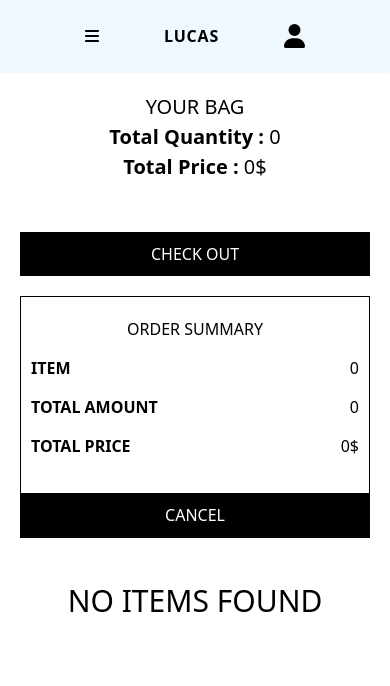
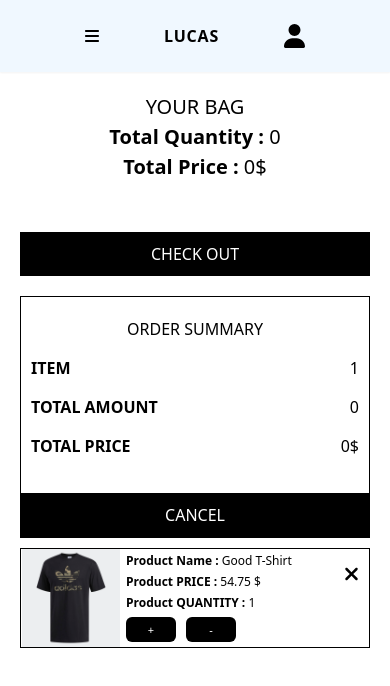
Before and after one commit to Omar-Hosny1/commerce-app-angular, an Angular app: page /cart in a window 390 px wide. Shown: the top 686 px of the page. Built offline with nearby package versions, Linux system fonts and the light colour scheme.

Commit message:
Tailwind Styles Added

```diff
--- a/src/app/Cart.service.ts
+++ b/src/app/Cart.service.ts
@@ -2,7 +2,17 @@ import { Product } from './shop/products/product-item/product.model';
 import { EventEmitter } from '@angular/core';
 export class CartService {
   cartItemsUpdated = new EventEmitter<Product[]>();
-  cartItems: Product[] = [];
+  cartItems: Product[] = [
+    new Product(
+      'Good T-Shirt',
+      Math.random(),
+      54.75,
+      'Shirts and Shoes',
+      'This is shirt',
+      '../assets/images/product1.jpg',
+      1
+    ),
+  ];
   cartInfo: { totalItems: number; totalQuantity: number; totalPrice: number } =
     {
       totalItems: 0,
--- a/src/app/cart/cart-item/cart-item.component.css
+++ b/src/app/cart/cart-item/cart-item.component.css
@@ -1,108 +1,62 @@
 .cart-item {
-  width: 730px;
-  display: flex;
-  height: 245px;
-  overflow: hidden;
-  border: 1px solid black;
-  position: relative;
-  margin: 10px 0;
+  @apply w-[730px] flex h-[245px] overflow-hidden border-[1px] border-solid border-black relative my-[10px];
 }
 .cart-item::before {
   content: "";
-  position: absolute;
-  top: 0;
-  right: 0;
-  width: 0;
-  height: 100%;
-  background-color: #ececec;
-  transition: 0.7s ease;
-  z-index: -1;
+  @apply absolute top-0 right-0 w-0  h-full bg-gray-200 duration-700 z-[-1];
 }
 .cart-item:hover::before {
-  width: 100%;
+  @apply w-full;
 }
 .cart-item .cart-item-img {
-  width: 250px;
+  @apply w-[250px];
 }
 
 .cart-item-icon {
-  position: absolute;
-  top: 0;
-  right: 0;
-  margin: 10px;
-  font-size: 20px;
-  cursor: pointer;
+  @apply absolute top-0 right-0 m-[10px] text-[20px] cursor-pointer;
 }
 .cart-item-title {
   margin: 10px 0 10px 10px;
   text-align: start;
 }
-.product-name {
-  display: block;
-  margin: 14px 0;
-}
-.product-price {
-  margin: 14px 0;
-  display: block;
+.product-name,
+.product-price,
+.product-quantity {
+  @apply block my-[14px] mx-0;
 }
 .cart-item-title-quantity {
   margin: 10px 0 10px 10px;
   text-align: start;
 }
-.product-quantity {
-  margin: 14px 0;
-  display: block;
-}
-.product-total-price {
-  margin: 14px 0;
-  display: block;
-}
 .cart-item-btns {
-  position: relative;
-  top: 0px;
+  @apply relative top-0;
 }
 .cart-item-btns button {
-  background-color: black;
-  cursor: pointer;
-  color: white;
-  border-radius: 7px;
-  font-size: 20px;
-  padding: 5px;
-  width: 300px;
-  text-align: center;
-  display: block;
-  margin: 10px;
+  @apply bg-black cursor-pointer text-white rounded-md text-[20px] p-[5px] w-[300px] text-center block m-[10px];
 }
 .cart-item-btns button:hover {
   color: rgb(168, 167, 167);
 }
 @media (max-width: 991px) {
   .cart-item {
-    width: 100%;
+    @apply w-full;
   }
 }
 @media (max-width: 780px) {
   .cart-item {
-    height: 150px;
+    @apply h-[150px];
   }
   .cart-item-btns button {
-    width: 150px;
+    @apply w-[150px];
   }
   .cart-item .cart-item-img {
-    width: 150px;
-    object-fit: contain;
+    @apply w-[150px] object-contain;
   }
-  .product-name {
-    display: block;
-    margin: 3px 0;
-  }
-  .product-price {
-    margin: 3px 0;
-    display: block;
-  }
-  .product-quantity {
-    margin: 3px 0;
-    display: block;
+  .product-name,
+  .product-price,
+  .product-quantity,
+  .product-total-price {
+    @apply block mx-0 my-[3px];
   }
   .cart-item-title {
     margin: 3px 0 5px 10px;
@@ -110,14 +64,9 @@
   .cart-item-title-quantity {
     margin: 3px 0 5px 10px;
   }
-  .product-total-price {
-    margin: 3px 0;
-    display: block;
-  }
+
   .cart-item-btns {
-    position: relative;
-    margin: 0;
-    display: flex;
+    @apply relative m-0 flex;
   }
   .cart-item-btns button {
     margin: 0px 5px;
@@ -125,34 +74,27 @@
 }
 @media (max-width: 468px) {
   .order-summary {
-    border: 1px solid black;
-    padding: 10px 0 0;
+    @apply border-[1px] border-solid border-black mt-[10px];
   }
   .order-summary h1 {
-    font-size: 25px;
+    @apply text-[25px];
   }
   .cart-item {
-    height: 100px;
+    @apply h-[100px];
   }
   .cart-item .cart-item-img {
-    width: 100px;
-    object-fit: contain;
+    @apply w-[100px] object-contain;
   }
-  .cart-item-title {
+  .cart-item-title,
+  .cart-item-title-quantity {
+    @apply text-[12px];
     margin: 0 0 0 5px;
-    font-size: 12px;
-  }
-  .cart-item-title-quantity {
-    margin: 0 0 0 5px;
-    font-size: 12px;
   }
 
   .cart-item-btns {
     margin: 5px 0;
   }
   .cart-item-btns button {
-    width: 50px;
-    font-size: 11px;
-    height: 25px;
+    @apply w-[50px] text-[11px] h-[25px];
   }
 }
--- a/src/app/cart/cart.component.css
+++ b/src/app/cart/cart.component.css
@@ -1,103 +1,62 @@
 .cart-components {
-  display: flex;
-  justify-content: space-between;
-  margin: 50px 100px;
-  text-align: center;
+  @apply flex justify-between my-[50px] mx-[100px] text-center;
 }
 .order-section {
+  @apply max-w-[450px];
   flex: 0.7;
-  max-width: 450px;
 }
 .order-section .check-out {
-  width: 100%;
-  padding: 10px;
-  background-color: black;
-  color: white;
-  margin: 0 0 20px 0;
-  transition: 0.3s;
-  cursor: pointer;
+  @apply w-full p-[10px] bg-black text-white duration-300 cursor-pointer m-0 mb-[20px];
 }
 .order-summary {
-  border: 1px solid black;
-  padding: 20px 0 0;
+  @apply border-[1px] border-solid border-black p-0 pt-[20px];
 }
 
 .order-summary h1 {
-  text-transform: uppercase;
+  @apply uppercase;
 }
-.total-items {
-  display: flex;
-  align-items: center;
-  justify-content: space-between;
-  margin: 15px 10px;
-  text-transform: uppercase;
-}
+.total-items,
 .total-price {
-  display: flex;
-  align-items: center;
-  justify-content: space-between;
-  margin: 15px 10px;
-  text-transform: uppercase;
+  @apply flex text-center justify-between my-[15px] mx-[10px] uppercase;
 }
 .cancel {
-  width: 300px;
-  padding: 10px;
-  background-color: black;
-  color: white;
-  margin: 20px 0 0 0;
-  transition: 0.3s;
-  width: 100%;
-  cursor: pointer;
+  @apply w-[300px] p-[10px] bg-black text-white m-0  mt-[20px] duration-300 w-full cursor-pointer;
 }
 .order-summary button:hover,
 .order-section .check-out:hover {
   color: rgb(168, 167, 167);
 }
 .cart-components-details {
-  margin: 20px 0 0 105px;
-  font-size: 25px;
+  @apply m-0 mt-[20px] ml-[105px] text-[25px];
 }
-.cart-com-total-price {
-  font-size: 20px;
-  display: block;
+.cart-com-total-price,
+.cart-com-total-amount {
+  @apply block text-[20px];
 }
 .cart-components-height {
   min-height: calc(100vh - 170px);
 }
-.cart-com-total-amount {
-  font-size: 20px;
-  display: block;
-}
+
 #no-items-found {
-  text-align: center;
-  font-size: 30px;
-  margin: 40px 0;
+  @apply text-center text-[30px] m-0 my-[40px];
 }
 
 @media (max-width: 991px) {
   .cart-components {
-    flex-direction: column;
+    @apply flex-col;
   }
   .order-section {
-    flex: 1;
-    width: 100%;
-    min-width: 100%;
+    @apply flex-1 w-full min-w-full;
   }
   .items-section {
-    order: 1;
+    @apply order-1;
   }
 }
 @media (max-width: 468px) {
   .cart-components-details {
-    width: fit-content;
-    text-align: center;
-    margin: 20px auto;
-    font-size: 20px;
+    @apply w-fit text-center my-[20px] mx-auto text-[20px];
   }
   .cart-components {
-    display: flex;
-    justify-content: space-between;
-    margin: 50px 20px;
-    text-align: center;
+    @apply flex justify-between my-[50px] mx-[20px] text-center;
   }
 }
```
